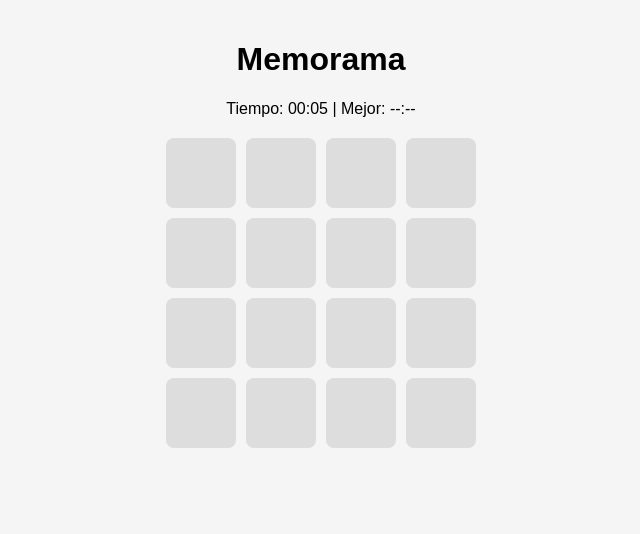
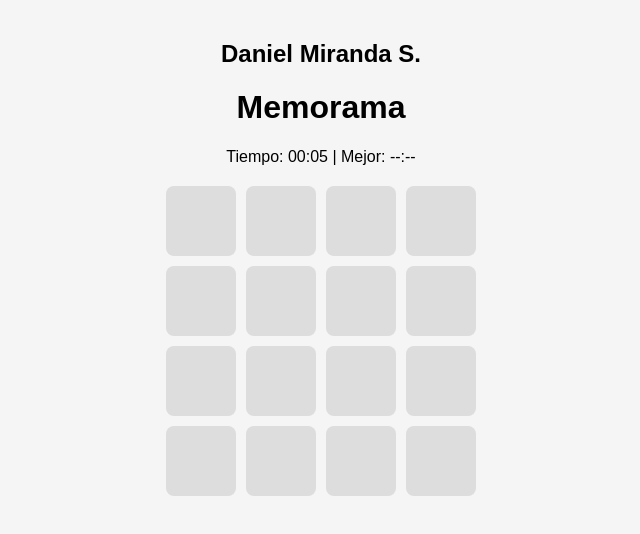
Before and after one commit to tecautomatdeacero-coder/memorama, a plain HTML site: page index.html in a window 1280 px wide. Shown: the whole page, without its empty margins (319-959 px from the left). Drawn offline with Linux system fonts and the light colour scheme.

Commit message:
Update index.html

```diff
--- a/index.html
+++ b/index.html
@@ -16,7 +16,7 @@
 </head>
 
 <body>
-
+<h2>Daniel Miranda S.</h2>
     <h1>Memorama</h1>
 
     <p>
```
